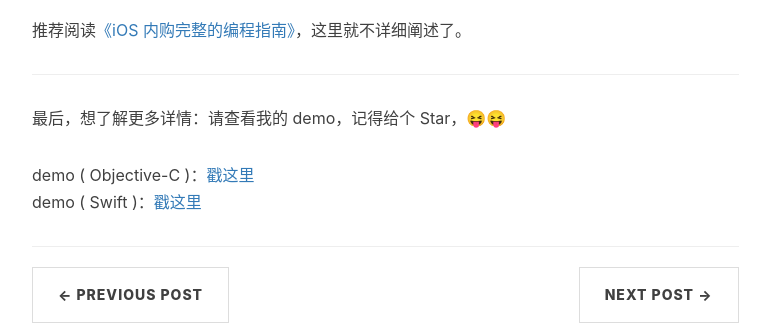
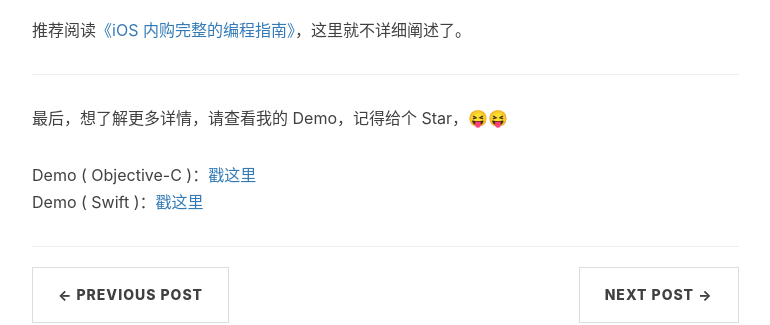
Before and after one commit to itenfay/itenfay.github.io, a Jekyll site: the page built from _posts/2016-10-12-how-to-easily-complete-in-app-purchase-configuration-for-iOS.md, in a window 1280 px wide and 900 px high, scrolled down 9506 px. Shown: the part 152-477 px from the top of the window, without its empty margins (233-1003 px from the left). Built offline with Jekyll 4.4.1, drawn with Linux system fonts in a browser that asks for light colours; nearby versions of some CDN libraries; comment, search, counter and statistics services are not loaded.

```diff
--- a/_posts/2016-10-12-how-to-easily-complete-in-app-purchase-configuration-for-iOS.md
+++ b/_posts/2016-10-12-how-to-easily-complete-in-app-purchase-configuration-for-iOS.md
@@ -96,7 +96,7 @@ III) 填写联系信息
 
 ---
 
-最后，想了解更多详情：请查看我的 demo，记得给个 Star，😝😝
+最后，想了解更多详情，请查看我的 Demo，记得给个 Star，😝😝
 
-demo ( Objective-C )：[戳这里](https://github.com/dgynfi/DYFStoreKit) <br >
-demo ( Swift )：[戳这里](https://github.com/dgynfi/DYFStore)
+Demo ( Objective-C )：[戳这里](https://github.com/dgynfi/DYFStoreKit) <br >
+Demo ( Swift )：[戳这里](https://github.com/dgynfi/DYFStore)
```
